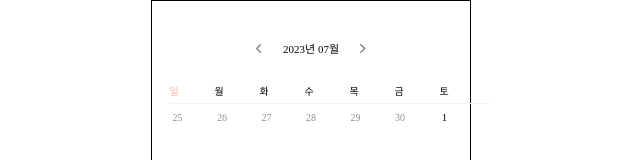
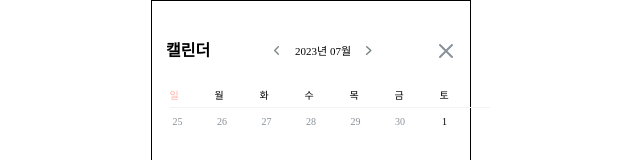
Before and after one commit to Gwasuwon-shot/Tutice_Client, a React (Vite) app: page /register-calendar in a window 1280 px wide. Shown: the top 160 px of the page, without its empty margins (329-969 px from the left). Built offline with nearby package versions, Linux system fonts and the light colour scheme; a web font is replaced by a local one.

Commit message:
[ feat ] 년도 부분 수정

```diff
--- a/src/components/Calendar/YearandMonth.tsx
+++ b/src/components/Calendar/YearandMonth.tsx
@@ -1,8 +1,7 @@
 import React from "react";
 import styled from "styled-components";
 import { format } from "date-fns";
-import { NextMonthArrowButton } from "../../assets";
-import { PrevMonthArrowButton } from "../../assets";
+import { NextMonthArrowButton, PrevMonthArrowButton, CancelButton } from "../../assets";
 
 interface YearandMonthProps {
   currentMonth: Date;
@@ -14,23 +13,29 @@ export default function YearandMonth(props: YearandMonthProps) {
   const { currentMonth, prevMonth, nextMonth } = props;
   return (
     <HeaderWrapper>
-      <PrevMonthButton onClick={prevMonth} />
+      <CalendarText>캘린더</CalendarText>
       <YearMonthWrapper>
+        <PrevMonthButton onClick={prevMonth} />
         {format(currentMonth, "yyyy")}년 {format(currentMonth, "MM")}월
+        <NextMonthButton onClick={nextMonth} />
       </YearMonthWrapper>
-      <NextMonthButton onClick={nextMonth} />
+      <CancelCalendarButton />
     </HeaderWrapper>
   );
 }
 const HeaderWrapper = styled.header`
   display: flex;
-  justify-content: center;
+  justify-content: space-between;
   align-items: center;
 
+  width: 29rem;
   margin-bottom: 1.1rem;
 
   font-size: 1.1rem;
-  gap: 1.6rem;
+`;
+
+const CalendarText = styled.p`
+  ${({ theme }) => theme.fonts.title02};
 `;
 
 const YearMonthWrapper = styled.span`
@@ -39,7 +44,9 @@ const YearMonthWrapper = styled.span`
   align-items: center;
 
   font-size: 1.1rem;
+  gap: 1rem;
 
+  width: 12rem;
   ${({ theme }) => theme.fonts.body06};
 `;
 
@@ -54,3 +61,9 @@ const NextMonthButton = styled(NextMonthArrowButton)`
   height: 1.6rem;
   cursor: pointer;
 `;
+
+const CancelCalendarButton = styled(CancelButton)`
+  width: 2rem;
+  height: 2rem;
+  cursor: pointer;
+`;
```
